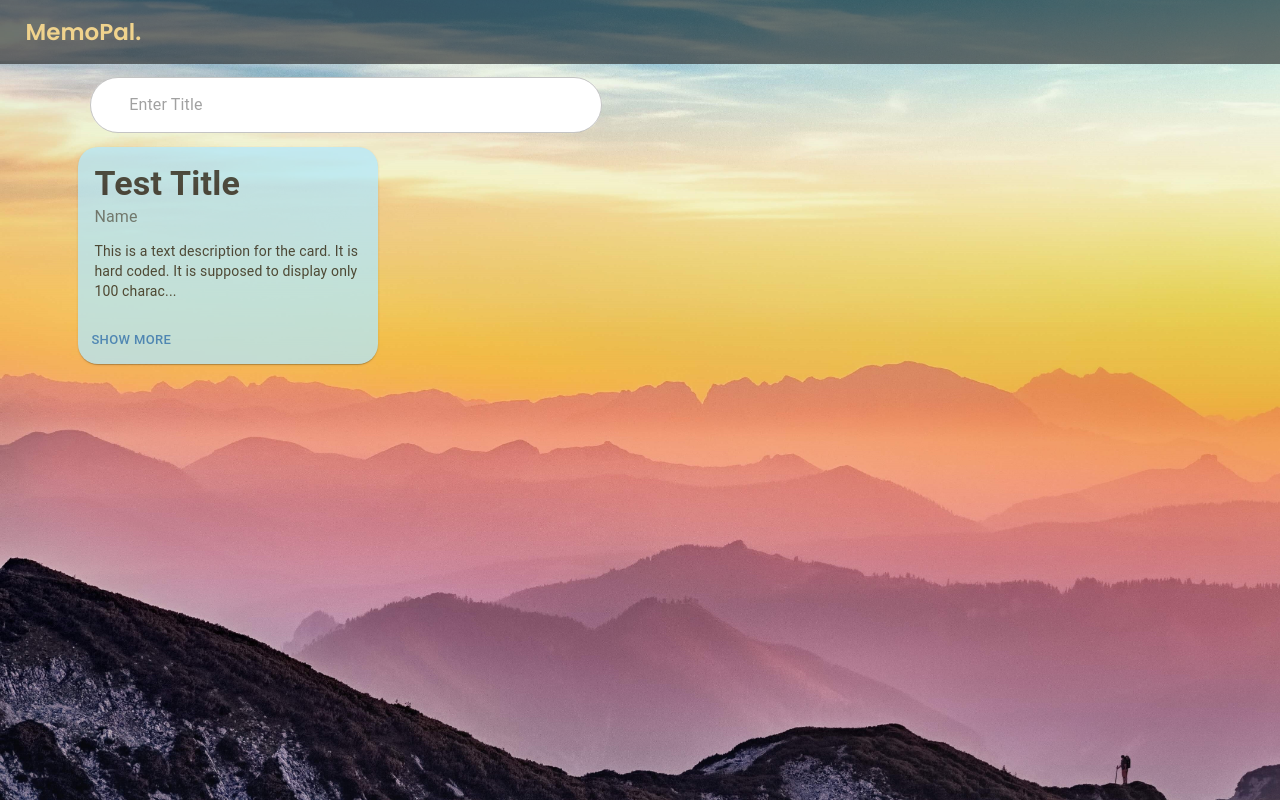
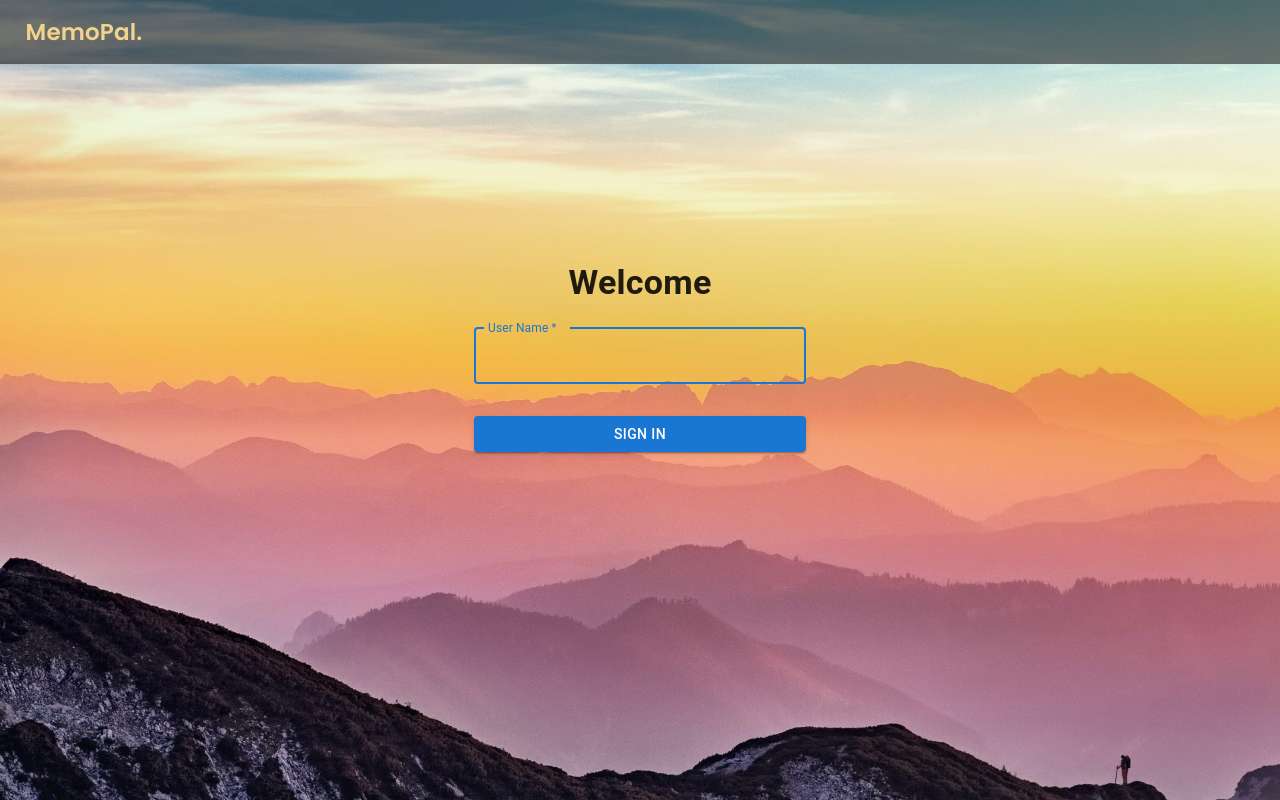
Before and after one commit to fcodelabs/training-web, a React (Create React App) app: page / in a window 1280 px wide. Built offline with nearby package versions, Linux system fonts and the light colour scheme.

Commit message:
added signin page and routing

```diff
--- a/package.json
+++ b/package.json
@@ -14,6 +14,7 @@
     "react": "^17.0.2",
     "react-dom": "^17.0.2",
     "react-redux": "^8.0.2",
+    "react-router-dom": "^6.3.0",
     "react-scripts": "4.0.3",
     "redux": "^4.2.0",
     "web-vitals": "^2.1.1"
--- a/src/App.js
+++ b/src/App.js
@@ -1,11 +1,16 @@
+import { Route, Routes } from "react-router-dom";
 import "./App.css";
 import DiaryHome from "./pages/DiaryHome";
+import SignIn from "./pages/SignInPage";
 
 const App = () => {
     return (
         <div className="App">
             <div className="App-header">MemoPal.</div>
-            <DiaryHome />
+            <Routes>
+                <Route path="/" element={<SignIn />} />
+                <Route path="/home" element={<DiaryHome />} />
+            </Routes>
         </div>
     );
 };
--- a/src/index.js
+++ b/src/index.js
@@ -1,15 +1,18 @@
 import React from "react";
 import ReactDOM from "react-dom";
 import { Provider } from "react-redux";
+import { BrowserRouter } from "react-router-dom";
 import App from "./App";
 import store from "./redux/store";
 import reportWebVitals from "./reportWebVitals";
 
 ReactDOM.render(
     <React.StrictMode>
-        <Provider store={store}>
-            <App />
-        </Provider>
+        <BrowserRouter>
+            <Provider store={store}>
+                <App />
+            </Provider>
+        </BrowserRouter>
     </React.StrictMode>,
     document.getElementById("root")
 );
--- a/src/pages/DiaryHome.js
+++ b/src/pages/DiaryHome.js
@@ -1,3 +1,4 @@
+import Button from "@mui/material/Button";
 import Grid from "@mui/material/Grid";
 import { useSelector } from "react-redux/es/exports";
 import AddCardForm from "../components/AddCardForm";
@@ -14,9 +15,9 @@ const DiaryHome = () => {
         <div className="DiaryHome">
             <AddCardForm userName={userName} />
             <Grid container sx={{ px: "5%" }}>
-                {diaryItems.map((card) => {
+                {diaryItems.map((card, index) => {
                     return (
-                        <Grid item xs={12} sm={6} md={4} lg={3}>
+                        <Grid item xs={12} sm={6} md={4} lg={3} key={index}>
                             <DiaryCard
                                 title={card.title}
                                 description={card.description}
@@ -27,6 +28,14 @@ const DiaryHome = () => {
                     );
                 })}
             </Grid>
+
+            <Button
+                variant="contained"
+                href="/"
+                sx={{ float: "right", right: "5%" }}
+            >
+                Log Out
+            </Button>
         </div>
     );
 };
--- a/src/pages/SignInPage.js
+++ b/src/pages/SignInPage.js
@@ -0,0 +1,74 @@
+import Box from "@mui/material/Box";
+import Button from "@mui/material/Button";
+import Container from "@mui/material/Container";
+import CssBaseline from "@mui/material/CssBaseline";
+import { createTheme, ThemeProvider } from "@mui/material/styles";
+import TextField from "@mui/material/TextField";
+import Typography from "@mui/material/Typography";
+import * as React from "react";
+import { useState } from "react";
+import { useNavigate } from "react-router-dom";
+
+const theme = createTheme();
+
+const SignIn = () => {
+    const [userName, setUserName] = useState("");
+    const navigate = useNavigate();
+
+    const handleNameChange = (event) => {
+        setUserName(event.target.value);
+    };
+    const handleSubmit = (event) => {
+        event.preventDefault();
+        navigate("/home", { replace: true });
+    };
+
+    return (
+        <ThemeProvider theme={theme}>
+            <Container component="main" maxWidth="xs">
+                <CssBaseline />
+                <Box
+                    sx={{
+                        marginTop: "50%",
+                        display: "flex",
+                        flexDirection: "column",
+                        alignItems: "center",
+                    }}
+                >
+                    <Typography component="h1" variant="h4" fontWeight={600}>
+                        Welcome
+                    </Typography>
+                    <Box
+                        component="form"
+                        onSubmit={handleSubmit}
+                        noValidate
+                        sx={{ mt: 1 }}
+                    >
+                        <TextField
+                            margin="normal"
+                            required
+                            fullWidth
+                            id="name"
+                            label="User Name"
+                            name="name"
+                            autoComplete="off"
+                            autoFocus
+                            onChange={handleNameChange}
+                        />
+
+                        <Button
+                            type="submit"
+                            fullWidth
+                            variant="contained"
+                            sx={{ mt: 3, mb: 2 }}
+                            onClick={handleSubmit}
+                        >
+                            Sign In
+                        </Button>
+                    </Box>
+                </Box>
+            </Container>
+        </ThemeProvider>
+    );
+};
+export default SignIn;
```
Also changed, not shown: 1 other file (tests, documents, lock files or other folders).
